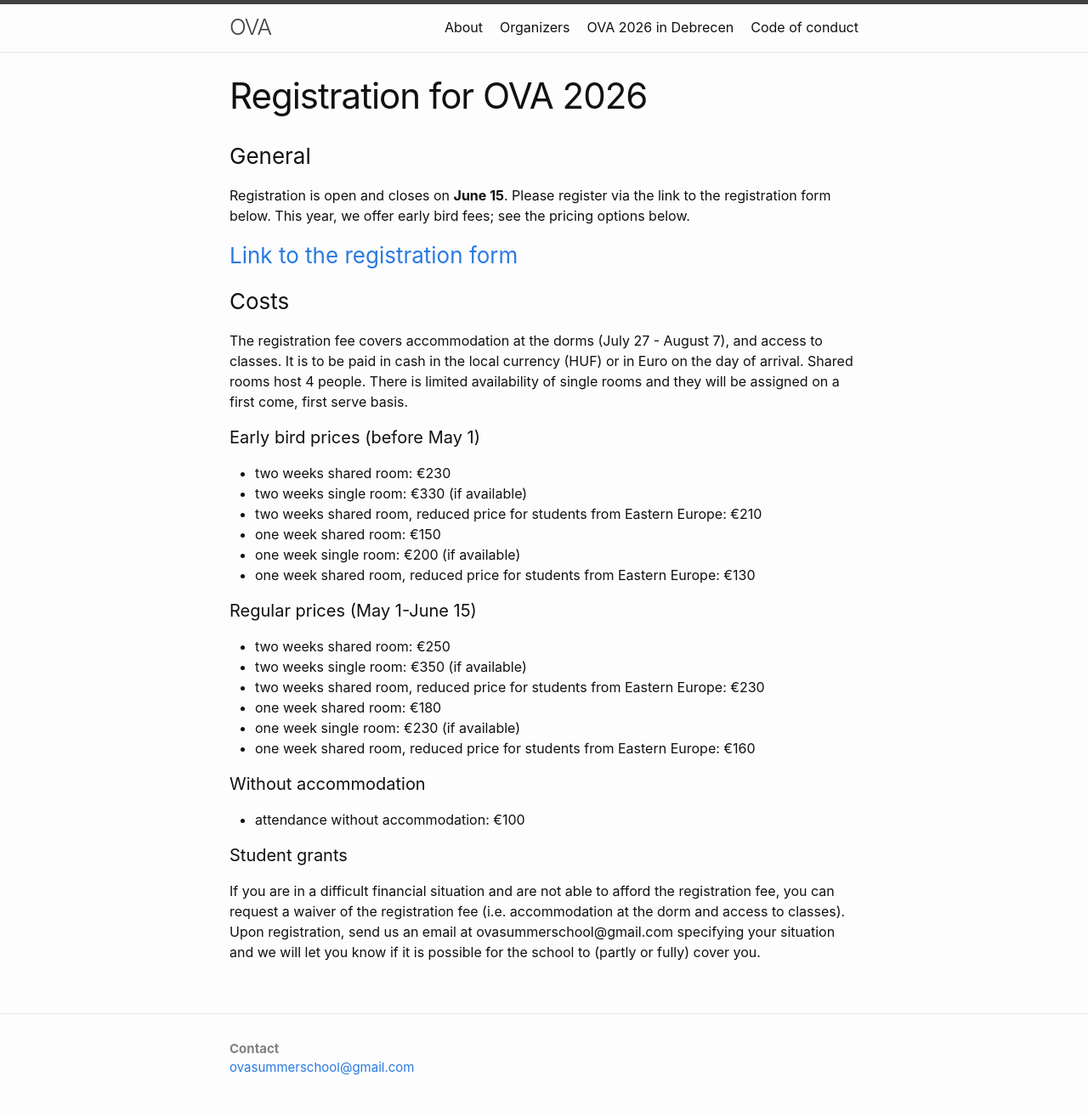
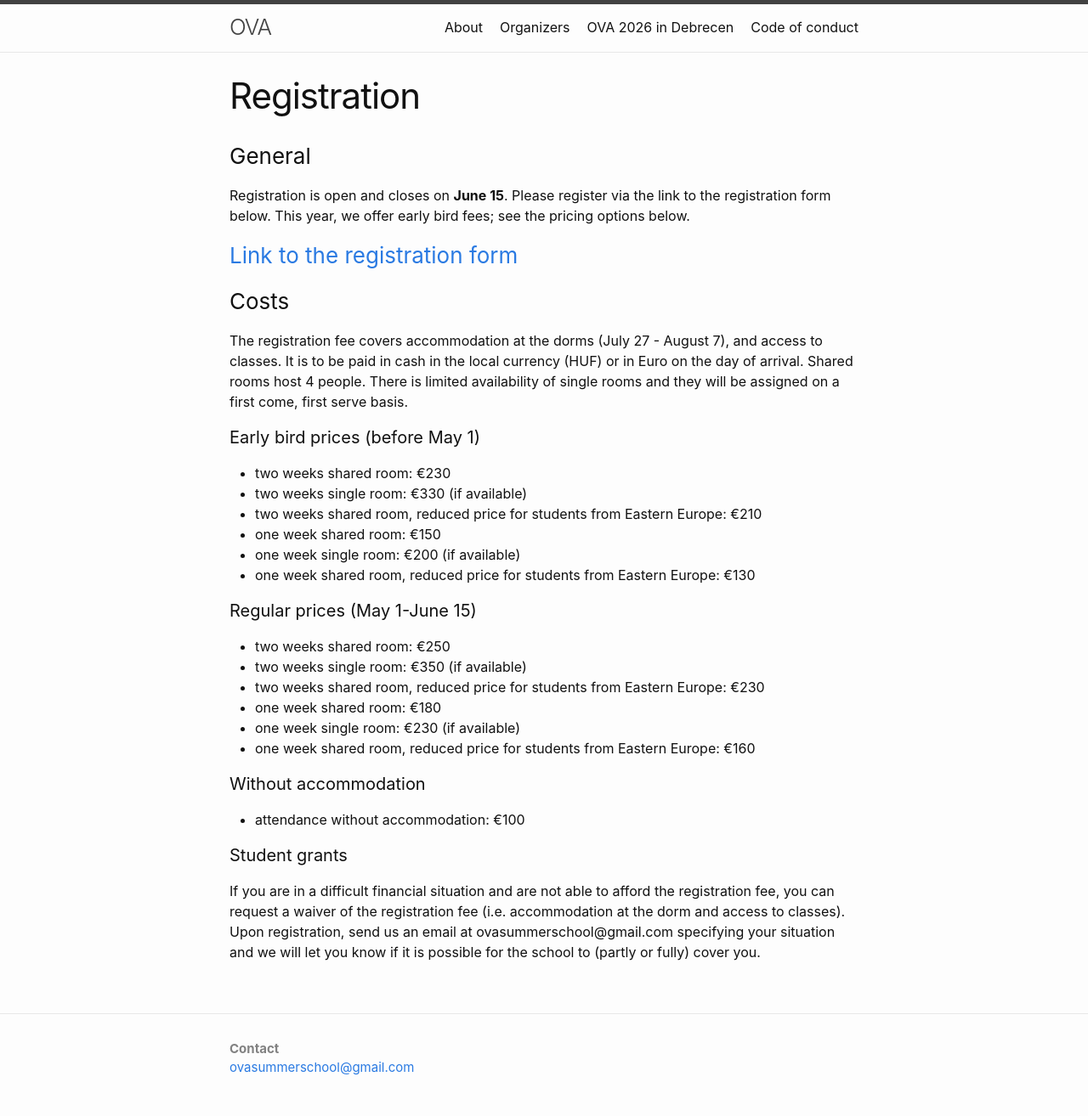
Before and after one commit to ovaschool/ovaschool.github.io, a Jekyll site: the page built from staticpages/3_ova2026-registration.markdown, in a window 1280 px wide. Shown: the whole page at 85% size. Built offline with Jekyll 4.4.1, drawn with Linux system fonts in a browser that asks for light colours.

Commit message:
Update and rename ova2026-registration.markdown to 3_ova2026-registration.markdown

```diff
--- a/staticpages/ova2026-registration.markdown
+++ b/staticpages/3_ova2026-registration.markdown
@@ -1,6 +1,6 @@
 ---
 layout: page
-title: Registration for OVA 2026
+title: Registration
 permalink: ova2026-registration
 exclude: true
 ---
```
